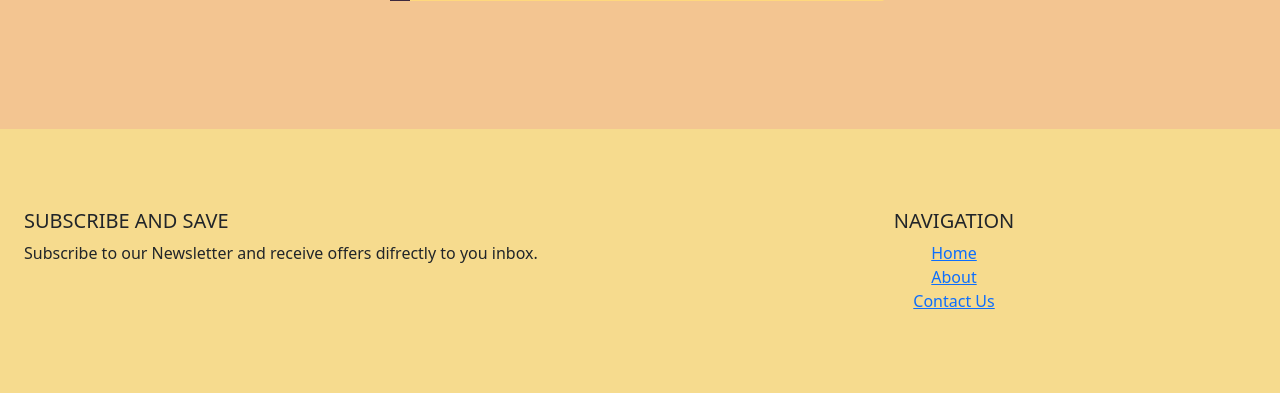
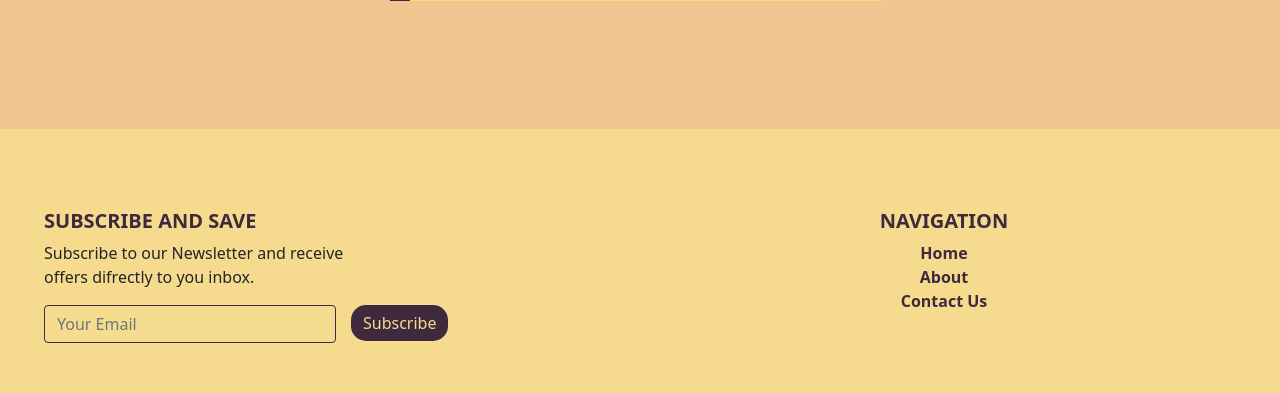
Before and after one commit to estevanconestoga/magic-cakes, a PHP site: page / in a window 1280 px wide. Shown: the part 593-986 px from the top of the page. Run offline with PHP 8.4, Linux system fonts and the light colour scheme; some libraries are stand-ins or nearby versions.

Commit message:
Footer Changes Nov 30

```diff
--- a/index.html
+++ b/index.html
@@ -58,7 +58,7 @@
           <!-- front page -->
           <div class="front">
             <div id="f1" class="front-content">
-              <img src="Assets/cookie.jpg" alt="" width="300px" height="300px">
+              <img src="Assets/cookie.jpg" class="cookie-img" alt="" width="300px" height="300px">
               <a  id="start-btn" href="#p2">start here</a>
             </div>
 
@@ -116,8 +116,15 @@
       <div class="container-fluid text-center text-md-left">
         <div class="row">
           <div class="col-md-6 mt-md-0 mt-3">
-            <h5 class="text-uppercase footer-content-h">Subscribe and Save</h5>
-            <p class="footer-content-b">Subscribe to our Newsletter and receive offers difrectly to you inbox.</p>
+            <h5 class="text-uppercase footer-content-h ft-nav-title">Subscribe and Save</h5>
+            <p class="footer-content-b">Subscribe to our Newsletter and receive <br> offers difrectly to you inbox.</p>
+            <form class="form-inline">
+              <div class="form-group mx-sm-3 mb-2">
+                <label for="inputPassword2" class="sr-only">Your Email</label>
+                <input type="password" class="form-control" id="inputPassword2" placeholder="Your Email">
+              </div>
+              <button type="submit" class="btn btn-primary mb-2">Subscribe</button>
+            </form>
           </div>
           <hr class="clearfix w-100 d-md-none pb-3">
 
--- a/style.css
+++ b/style.css
@@ -51,8 +51,12 @@ nav{
   width: 500px;
   height: 350px;
   transition: transform 0.5s;
+}
 
+.cookie-img {
+  object-fit:cover;
 }
+
 .paper{
 
   position: absolute;
@@ -130,9 +134,6 @@ nav{
   padding-right:30px;
 }
 
-
-
-
 .home-head{
   margin-top: -40%;
   font-weight: bold;
@@ -196,9 +197,43 @@ i{
 }
 
 footer.container {
-  padding-top: 2em;
-  background-color: #f6db8e;
+  padding: 2em;
+  background-color: /*#f5dc8e*/ rgba(246, 219, 142, 1);
   margin-top: 8em;
   max-width: 100% !important;
   height: 33vh;
+
 }
+
+a.ft-nav-item {
+  text-decoration: none !important;
+  color: #3E293D;
+  font-weight: 600;
+}
+
+.ft-nav-title {
+  color: #3E293D;
+  font-weight: 600;
+
+}
+
+.form-group {
+  width: 50%;
+  float: left;
+  margin-left: 0 !important;
+  margin-right: 0 !important;
+}
+
+.form-control {
+  background-color:#f5dc8e;
+  border:#3E293D 1px solid;
+}
+
+button.btn.btn-primary.mb-2 {
+  float: left;
+  margin-left: 15px;
+  background-color: #3E293D;
+  color: #f5dc8e;
+  border-radius: 15px;
+  border: none;
+}
```
Also changed, not shown: about.html (+90 -0 lines).
